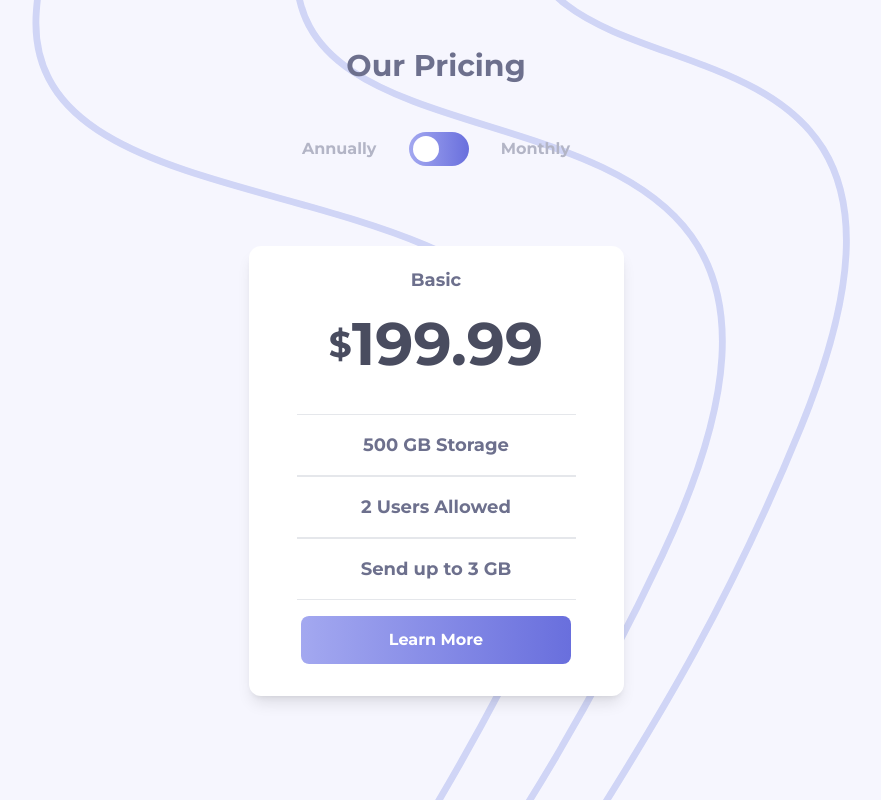
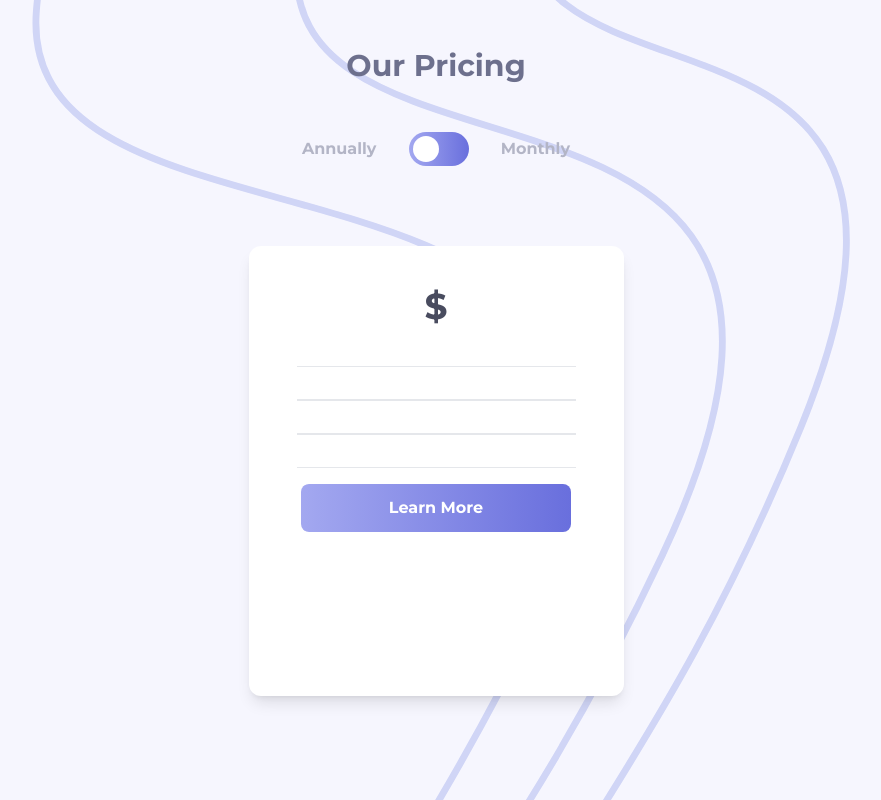
Before and after one commit to ronaldlamdev/pricing-plan, a React (Vite) app: page / in a window 1280 px wide. Shown: the whole page, without its empty margins (204-1085 px from the left). Built offline with nearby package versions, Linux system fonts and the light colour scheme.

Commit message:
defined interface for props

```diff
--- a/src/components/Card.tsx
+++ b/src/components/Card.tsx
@@ -1,26 +1,30 @@
-import { data } from "../assets/data/data"
+interface dataProp {
+  name: string,
+  price: string,
+  size: string,
+  users: string,
+  maxSize: string
+}
 
-const Card = () => {
-
-  const basic = data[0]
+const Card = ({name, price, size, users, maxSize}: dataProp) => {
 
   return (
     <div className="light-card">
 
       <div className="pt-5 pb-6">
-        <h1 className="text-[#6d708d] text-lg mb-5">{basic.planName}</h1>
-        <h1 className="text-6xl text-[#494c5f] flex items-center"><span className="text-4xl">$</span>{basic.price.annual}</h1>
+        <h1 className="text-[#6d708d] text-lg mb-5">{name}</h1>
+        <h1 className="text-6xl text-[#494c5f] flex items-center"><span className="text-4xl">$</span>{price}</h1>
       </div>
 
       <div className="text-[#6d708d] text-lg py-4 w-full px-12">
         <div className="py-4 border-y flex flex-col justify-center">
-          <h2>{basic.storageSize}</h2>
+          <h2>{size}</h2>
         </div>
         <div className="py-4 border-y flex flex-col justify-center">
-          <h2>{basic.usersAllowed}</h2>
+          <h2>{users}</h2>
         </div>
         <div className="py-4 border-y flex flex-col justify-center">
-          <h2>{basic.maxSendSize}</h2>
+          <h2>{maxSize}</h2>
         </div>
       </div>
 
```
